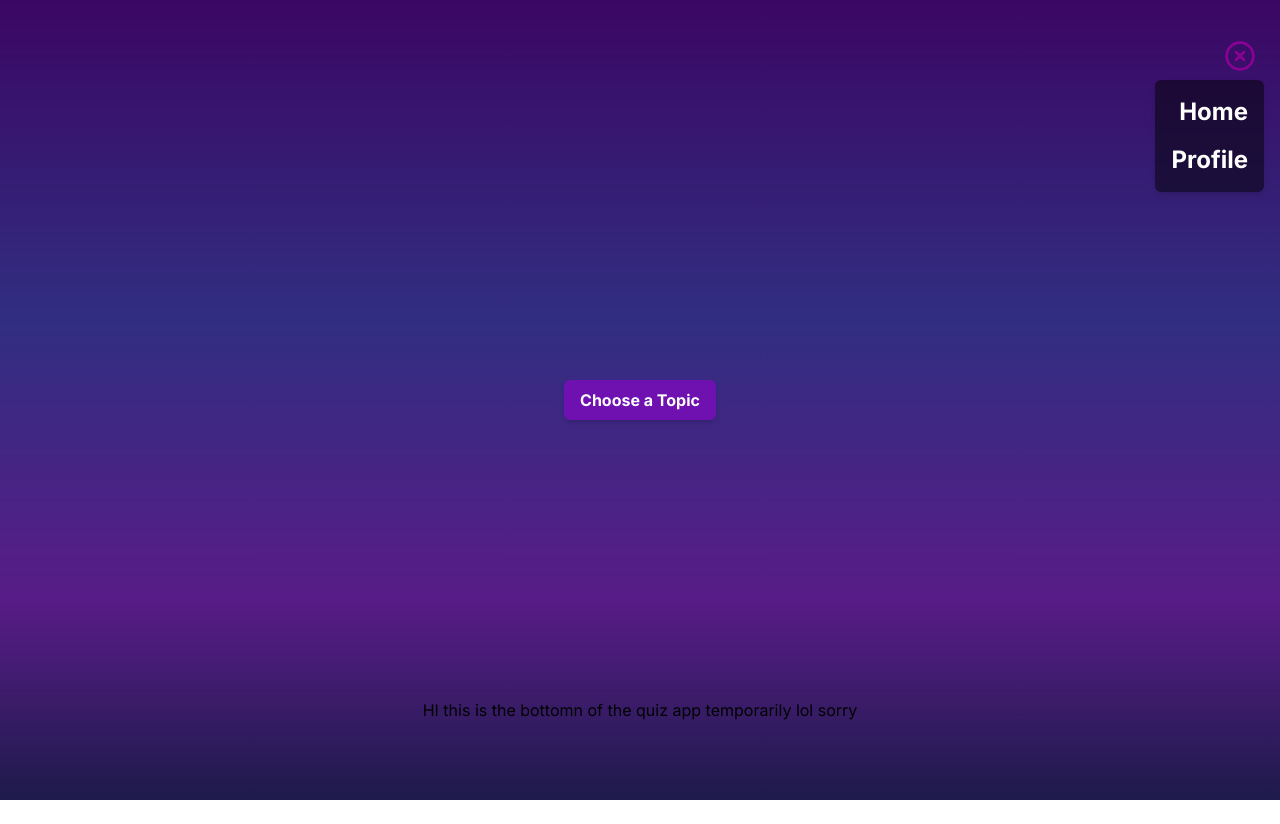
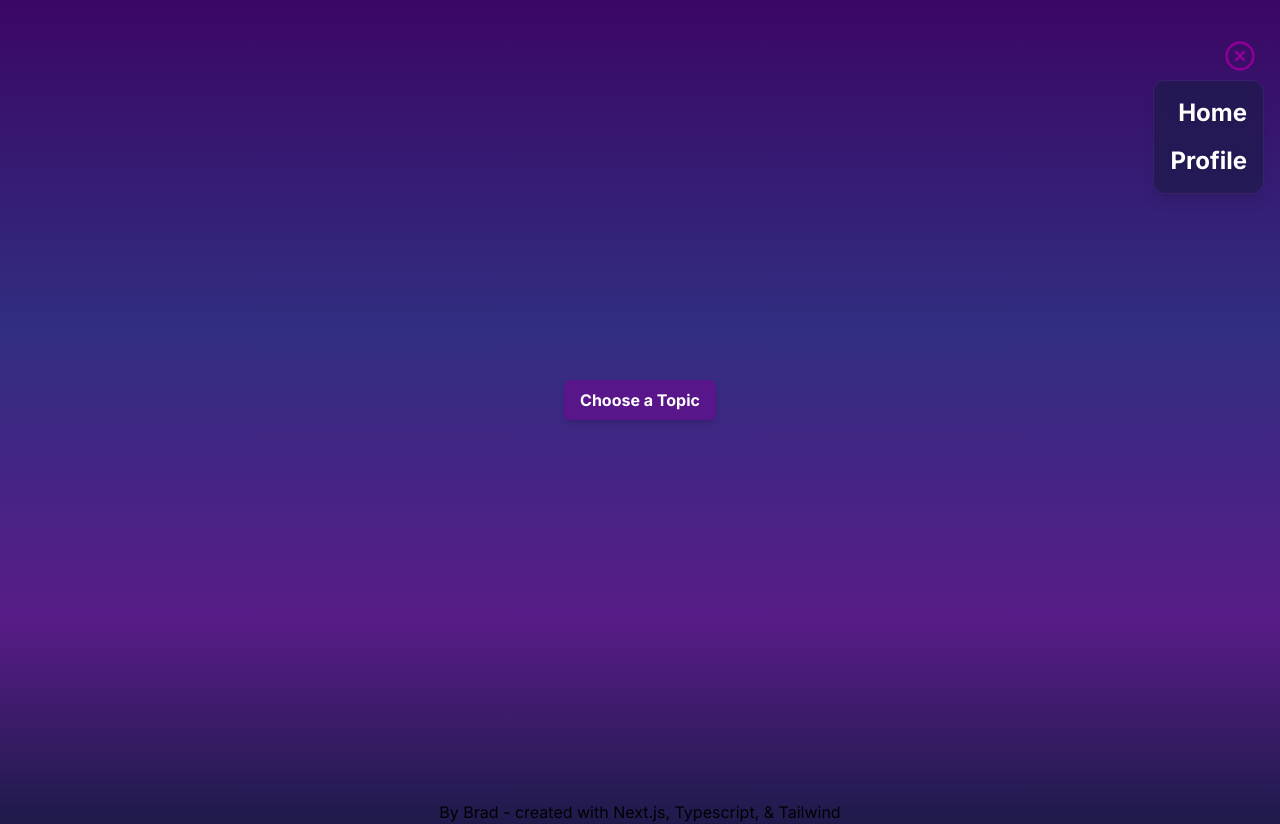
Before and after one commit to Brad-M2K/exquizzit-v2, a Next.js app: page / in a window 1280 px wide. Both pictures are taken after a click on the icon 1240 px from the left and 56 px from the top of the page. Before the commit the page ends 800 px from the top, so only its background shows below. Built offline with nearby package versions, Linux system fonts and the light colour scheme.

Commit message:
added quiz skeleton layout for laoding and to give me a shape for the quiz game layout when ready. added console.log to questions page to give all answers for developmemnnt purposes

```diff
--- a/src/app/layout.tsx
+++ b/src/app/layout.tsx
@@ -15,6 +15,10 @@ export default function RootLayout({
       >
         <Nav/>
         {children}
+
+        <footer className="row-start-3 flex gap-[24px] flex-wrap items-center justify-center">
+        By Brad - created with Next.js, Typescript, & Tailwind
+      </footer>
       </body>
     </html>
   );
--- a/src/app/page.tsx
+++ b/src/app/page.tsx
@@ -1,4 +1,4 @@
-import Image from "next/image";
+// import Image from "next/image";
 import SelectTopicButton from "@/components/home/SelectTopicButton";
 
 export default function Home() {
@@ -15,9 +15,6 @@ export default function Home() {
       <main className="flex flex-col gap-[32px] row-start-2 items-center sm:items-start">
         <SelectTopicButton/>
       </main>
-      <footer className="row-start-3 flex gap-[24px] flex-wrap items-center justify-center">
-        HI this is the bottomn of the quiz app temporarily lol sorry
-      </footer>
     </div>
   );
 }
--- a/src/app/quiz/page.tsx
+++ b/src/app/quiz/page.tsx
@@ -2,6 +2,7 @@
 import { useSearchParams } from 'next/navigation';
 import { useState } from 'react';
 import QuizLayout from '@/components/Skeletons/QuizLayout';
+import QuestionCard from '@/components/quiz/QuestionCard';
 
 export default function Quiz(){
 
@@ -10,29 +11,22 @@ export default function Quiz(){
     const [questions, setQuestions] = useState();
     const [fetched, setFetched] = useState(false);
 
-
+    if (fetched) {
+        //? cheats for questions to be able to test gameplay and features
+        console.log(questions?.map(question => question.correctAnswer))
+    }
 
     const handleStartQuiz = async () => {
-
         if (fetched) return;
-
-
         try {
             const res = await fetch(`/api/questions?${searchParams}`)
             const data = await res.json()
-
             setFetched(true);
             setQuestions(data);
-            console.log(data);
-
         } catch (err) {
             console.log('Failed to fetch questions:', err);
         }
-
-
     }
-
-
 
     return (
         <main className="flex justify-center items-center h-screen">
--- a/src/components/Skeletons/QuizLayout.tsx
+++ b/src/components/Skeletons/QuizLayout.tsx
@@ -1,10 +1,20 @@
-
-
-
 export default function QuizLayout() {
     return (
-        <div className="bg-red-500 text-white p-4">
-            Tailwind Works
+        <div className="w-full px-4 mt-5">
+            <div className="bg-white/10 backdrop-blur-md rounded-xl p-6 shadow-2xl border border-white/20 mx-auto w-[350px] sm:w-[400px] md:w-[500px] lg:w-[600px]">
+                {/* Timer */}
+                <div className="h-2 bg-white/30 rounded-md animate-pulse mb-2"/>
+                {/* Fake question line */}
+                <div className="h-40 bg-white/30 rounded-md animate-pulse mb-8" />
+
+                {/* Fake answers in 2x2 grid */}
+                <div className="grid grid-cols-2 gap-4">
+                    <div className="h-20 bg-white/20 rounded-md animate-pulse" />
+                    <div className="h-20 bg-white/20 rounded-md animate-pulse" />
+                    <div className="h-20 bg-white/20 rounded-md animate-pulse" />
+                    <div className="h-20 bg-white/20 rounded-md animate-pulse" />
+                </div>
+            </div>
         </div>
-    )
+    );
 }
--- a/src/components/home/SelectTopicButton.tsx
+++ b/src/components/home/SelectTopicButton.tsx
@@ -17,7 +17,7 @@ export default function SelectTopicButton() {
     return (
         <button
             onClick={handleTopicPage}
-            className="bg-purple-800 hover:bg-purple-900 hover:scale-105 transition rounded-md px-4 py-2 text-white font-bold shadow-md"
+            className="bg-purple-900 hover:bg-purple-900 hover:scale-105 transition rounded-md px-4 py-2 text-white font-bold shadow-md"
         >
             Choose a Topic
         </button>
--- a/src/components/navigation/Nav.tsx
+++ b/src/components/navigation/Nav.tsx
@@ -10,7 +10,7 @@ export default function Nav() {
 
     const router = useRouter();
 
-    const menuRef = useRef<HTMLDivElemnt>(null);
+    const menuRef = useRef<HTMLDivElement>(null);
 
     useEffect(() => {
         const handleClickOutside = (event: MouseEvent) => {
@@ -59,16 +59,16 @@ export default function Nav() {
             {menuOpen && (
                 <div
                     ref={menuRef}
-                    className="fixed top-20 right-4 z-40 bg-[rgba(0,0,0,0.5)] p-4 rounded-md shadow-md flex flex-col items-end space-y-4">
+                    className="fixed top-20 right-4 z-40 p-4 rounded-xl shadow-lg flex flex-col items-end space-y-4 cursor-pointer backdrop-blur-lg bg-[rgba(30,27,75,0.7)] border border-[rgba(168,85,247,0.15)]"
+                >
                     <p
                         onClick={() => handleNavClick('./')}
-                        className='text-white text-2xl font-bold hover:text-gray-500'
+                        className='text-white text-2xl font-bold hover:text-purple-300 drop-shadow'
                     >
                         Home
                     </p>
                     <p
-                        className='text-white text-2xl font-bold hover:text-gray-500'
-
+                        className='text-white text-2xl font-bold hover:text-purple-300 drop-shadow'
                     >
                         Profile
                     </p>
--- a/src/components/quiz/QuestionCard.tsx
+++ b/src/components/quiz/QuestionCard.tsx
@@ -0,0 +1,24 @@
+export default function QuestionCard(questions) {
+
+
+
+
+    return (
+        <div className="w-full px-4 mt-5">
+            <div className="bg-white/10 backdrop-blur-md rounded-xl p-6 shadow-2xl border border-white/20 mx-auto w-[350px] sm:w-[400px] md:w-[500px] lg:w-[600px]">
+                {/* Timer */}
+                <div className="h-2 bg-white/30 rounded-md mb-2"/>
+                {/* Fake question line */}
+                <div className="h-40 bg-white/30 rounded-md mb-8" />
+
+                {/* Fake answers in 2x2 grid */}
+                <div className="grid grid-cols-2 gap-4">
+                    <div className="h-25 bg-white/20 rounded-md" />
+                    <div className="h-25 bg-white/20 rounded-md" />
+                    <div className="h-25 bg-white/20 rounded-md" />
+                    <div className="h-25 bg-white/20 rounded-md" />
+                </div>
+            </div>
+        </div>
+    )
+}
```
Also changed, not shown: src/app/api/auth/[...nextauth]/route.ts (renamed from src/app/(handlers)/api/auth/[...nextauth]/route.ts), src/app/api/questions/route.ts (renamed from src/app/(handlers)/api/questions/route.ts).
